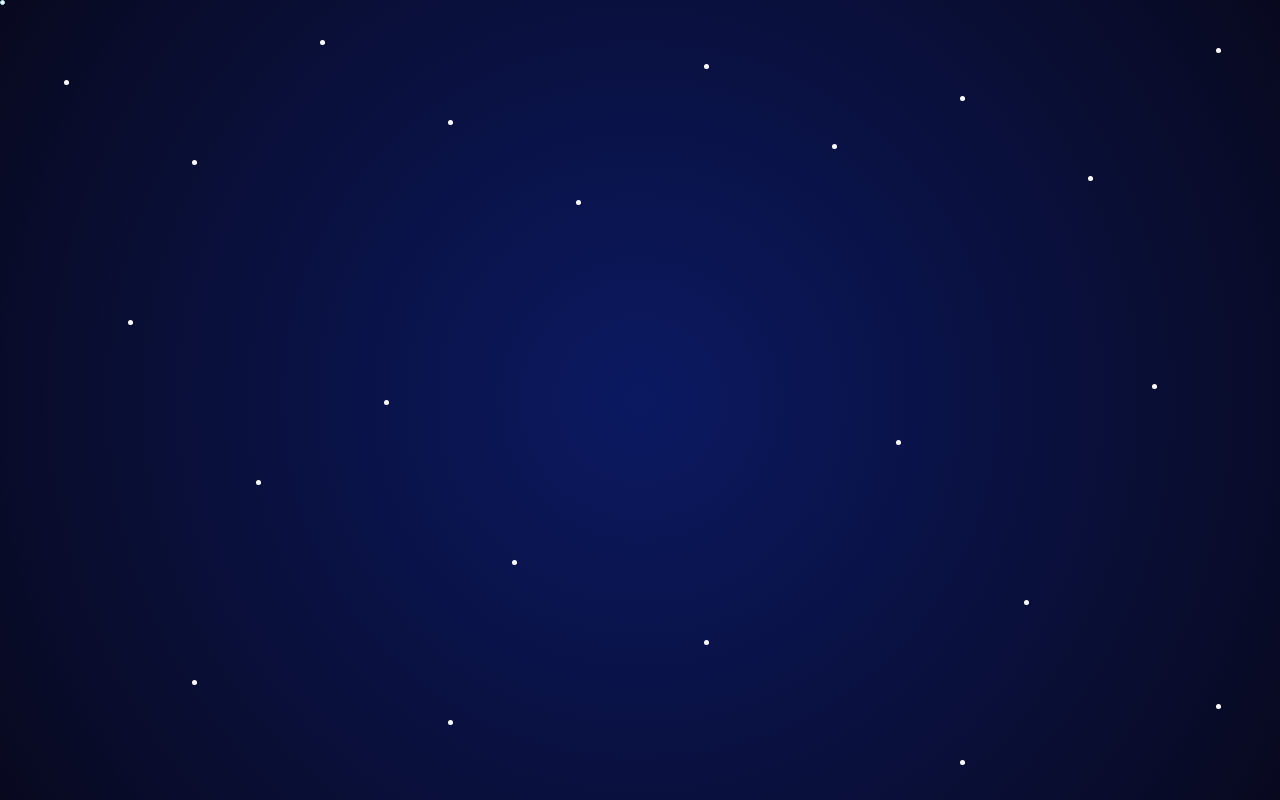
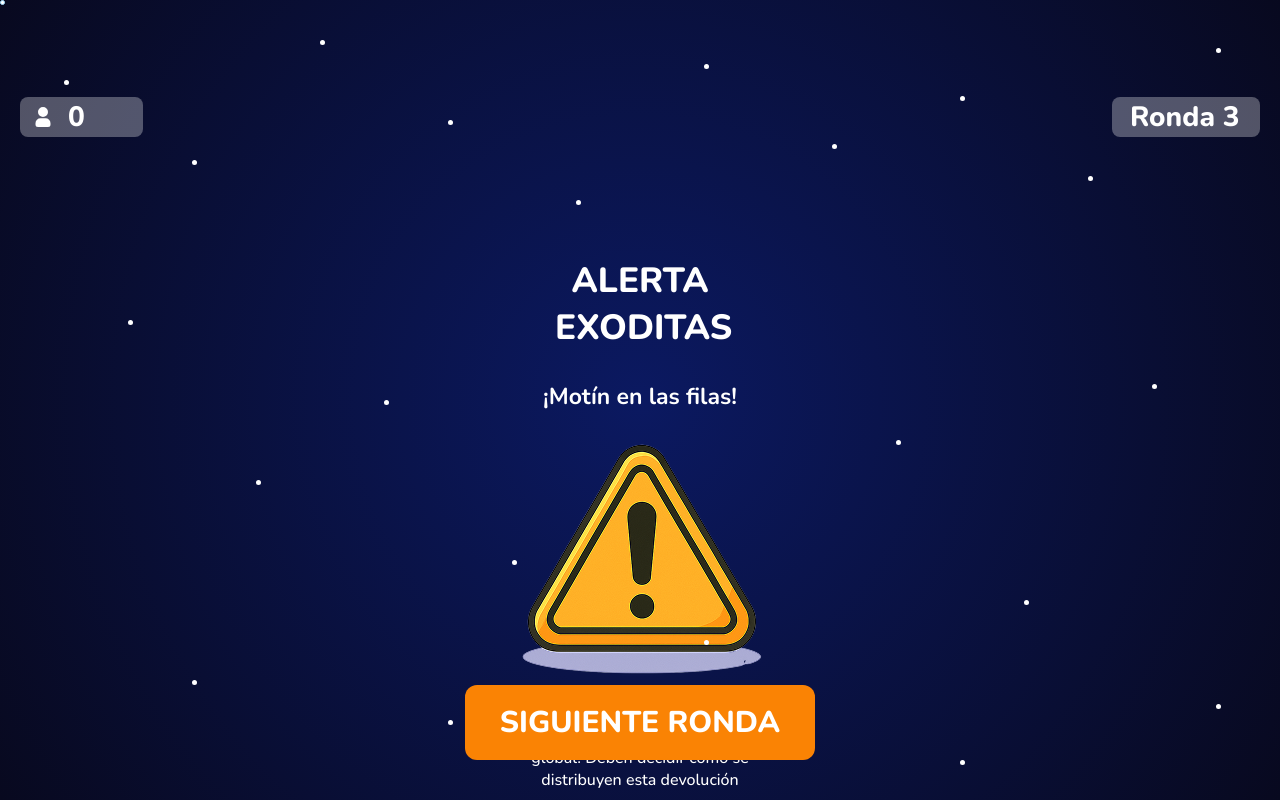
Before and after one commit to emydorado/EXODO-A-NOVATERRA, a React (Vite) app: page /events in a window 1280 px wide. Built offline with nearby package versions, Linux system fonts and the light colour scheme.

Commit message:
check hasta pagina de rondas sin logica

```diff
--- /dev/null
+++ b/src/data/events.js
@@ -0,0 +1,81 @@
+import check from '../assets/check.png';
+import warning from '../assets/warning.png';
+
+const events = [
+	// negativos
+	{
+		id: 1,
+		image: warning,
+		alert: 'ALERTA EXODITAS',
+		title: '¡Ha llegado una mortal enfermedad!',
+		description: 'Si no tienen el edificio SALUD cada jugador pierde 5 personas.',
+	},
+	{
+		id: 2,
+		image: warning,
+		alert: 'ALERTA EXODITAS',
+		title: '¡Un meteorito ha caído!',
+		description: 'Devuelvan el último edificio construido. Si tienen el edificio NASA-NOVA, se cancela.',
+	},
+	{
+		id: 3,
+		image: warning,
+		alert: 'ALERTA EXODITAS',
+		title: '¡Motín en las filas!',
+		description: 'Se restan 10 personas en el contador global. Deben decidir como se distribuyen esta devolución',
+	},
+	{
+		id: 4,
+		image: warning,
+		alert: 'ALERTA EXODITAS',
+		title: '¡Fuga de recursos!',
+		description: 'Cada jugador pierde $10.',
+	},
+	{
+		id: 5,
+		image: warning,
+		alert: 'ALERTA EXODITAS',
+		title: '¡Estafa de suministros!',
+		description: 'Cada jugador pierde $20.',
+	},
+
+	// postivos
+
+	{
+		id: 6,
+		image: check,
+		alert: 'INCREÍBLE EXODITAS',
+		title: '¡Bonificación universal!',
+		description: 'Todos reciben +$15.',
+	},
+	{
+		id: 7,
+		image: check,
+		alert: 'INCREÍBLE EXODITAS',
+		title: '¡Apoyen a los rezagados!',
+		description: 'Los 2 jugadores con menos personas salvadas reciben +5 cada uno',
+	},
+	{
+		id: 8,
+		image: check,
+		alert: 'INCREÍBLE EXODITAS',
+		title: '¡Nuevos avances tecnológicos!',
+		description: 'Cada jugador recibe +5 de capacidad extra en la próxima ronda.',
+	},
+	{
+		id: 9,
+		image: check,
+		alert: 'INCREÍBLE EXODITAS',
+		title: '¡Subsidio general!',
+		description: 'Todos reciben +$10.',
+	},
+	{
+		id: 10,
+		image: check,
+		alert: 'INCREÍBLE EXODITAS',
+		title: '¡Motivación de la humanidad!',
+		description: 'Cada jugador recibe +$25 al inicio de la siguiente ronda.',
+	},
+];
+
+export default events;
--- a/src/pages/Event.jsx
+++ b/src/pages/Event.jsx
@@ -1,5 +1,31 @@
+import events from '../data/events';
+import { useMemo } from 'react';
+import SavedHumans from '../components/SavedHumans';
+import Rounds from '../components/Rounds';
+import './event.css';
+
 const Event = () => {
-	return <></>;
+	const randomEvent = useMemo(() => {
+		if (events.length === 0) return null;
+		const idx = Math.floor(Math.random() * events.length);
+		return events[idx];
+	}, []);
+
+	if (!randomEvent) return null;
+
+	return (
+		<div id='event'>
+			<div className='counters'>
+				<SavedHumans />
+				<Rounds />
+			</div>
+			<h2>{randomEvent.alert}</h2>
+			<h3>{randomEvent.title}</h3>
+			<img src={randomEvent.image} />
+			<p>{randomEvent.description}</p>
+			<button>SIGUIENTE RONDA</button>
+		</div>
+	);
 };
 
 export default Event;
--- /dev/null
+++ b/src/pages/event.css
@@ -0,0 +1,38 @@
+#event button {
+	z-index: 100;
+	position: absolute;
+	bottom: 40px;
+	background-color: #fa8304;
+	border-radius: 12px;
+	height: 75px;
+	width: 350px;
+	border: none;
+	font-family: 'Nunito', sans-serif;
+	font-size: 30px;
+	font-weight: 800;
+	color: white;
+}
+
+#event {
+	display: flex;
+	flex-direction: column;
+	align-items: center;
+}
+
+#event h2 {
+	margin-top: 100px;
+	margin-bottom: 30px;
+	max-width: 170px;
+	text-align: center;
+}
+
+#event img {
+	margin-top: 20px;
+	margin-bottom: 20px;
+}
+
+#event p {
+	margin-top: 20px;
+	max-width: 300px;
+	text-align: center;
+}
```
